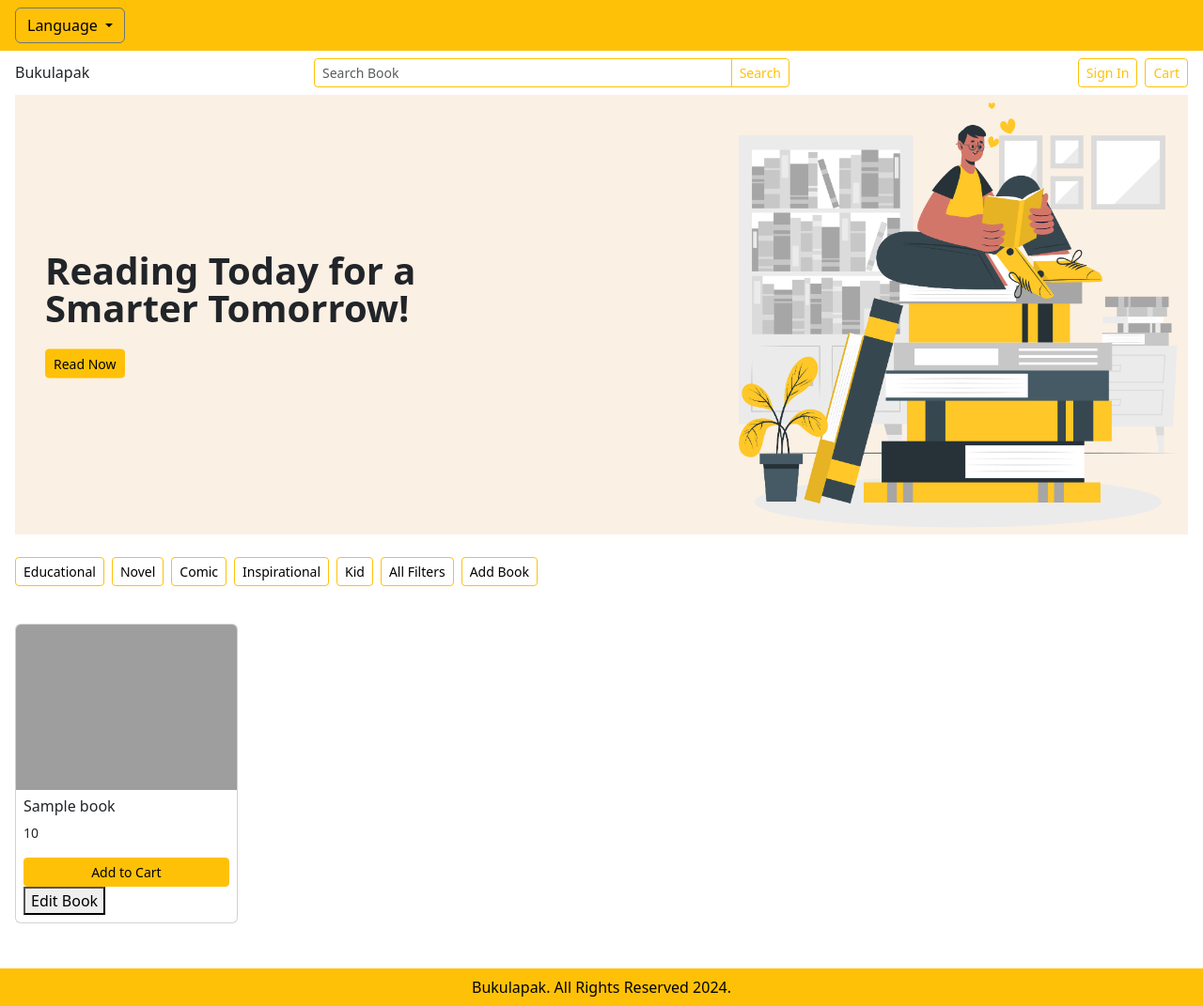
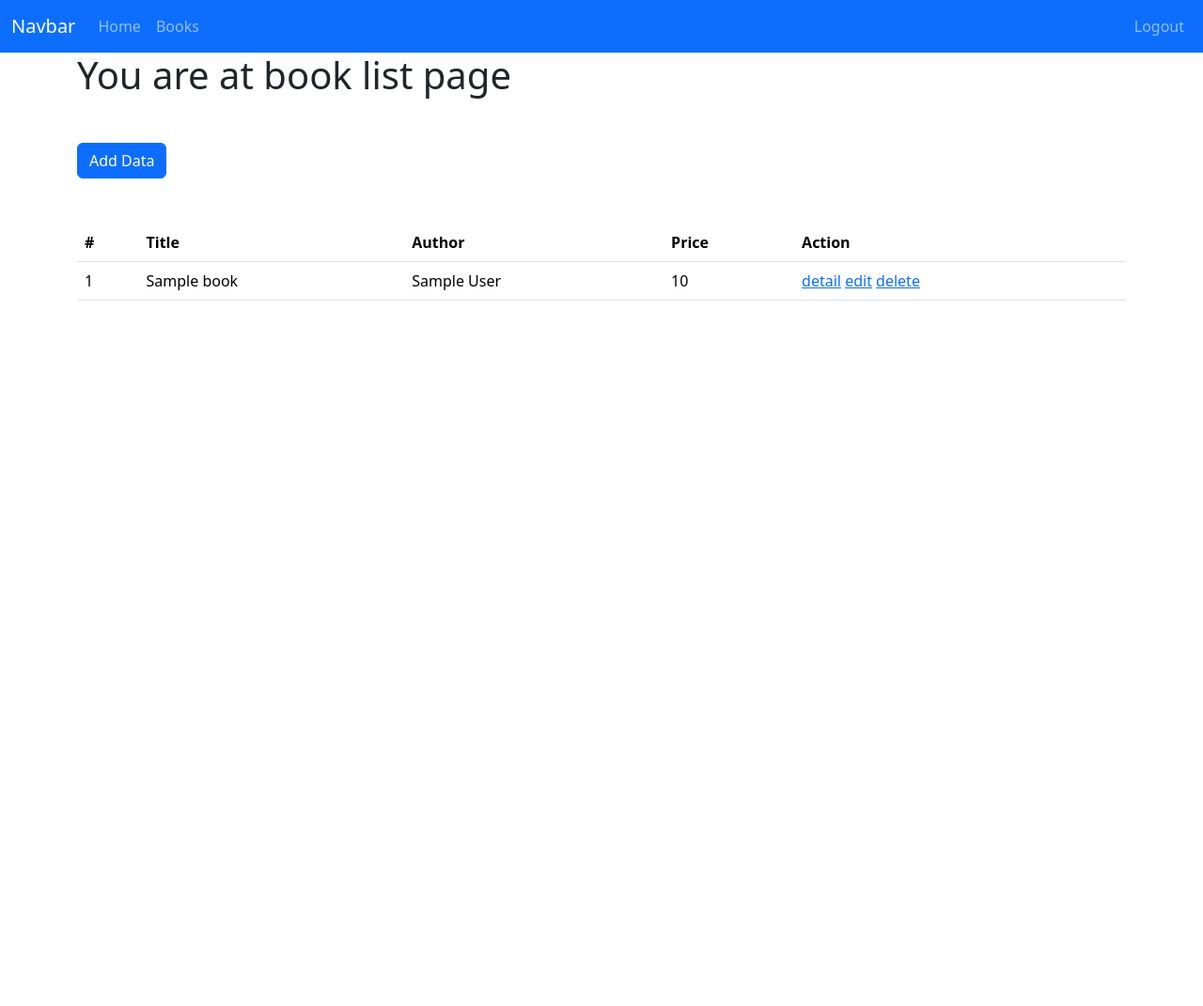
Before and after one commit to MarioOrlando82/bukulapak, a Laravel app: page /bookList in a window 1280 px wide. Shown: the whole page at 94% size. After the commit the page ends 320 px from the top, so only its background shows below. Run offline with Laravel 12, Linux system fonts and the light colour scheme; tables that the repository leaves empty hold one stand-in row (values such as "Sample post"); grey boxes are pictures that could not be loaded.

Commit message:
-add admin layout and book delete function

```diff
--- a/app/Http/Controllers/BookController.php
+++ b/app/Http/Controllers/BookController.php
@@ -17,6 +17,12 @@ class BookController extends Controller
 
     public function create (){
         return view('book/book-add');
+    }
+
+    public function detail($id){
+
+        $book = Book::findOrFail($id);
+        return view('book/book-detail', ['bookDetail'=>$book]);
     }
 
     public function store(Request $request){
@@ -45,9 +51,27 @@ class BookController extends Controller
 
     public function update(Request $request, $id){
 
-        $book = Book::findOrFail($id);
+        $updateBook = Book::findOrFail($id);
 
-        $book->update($request->all());
+        $updateBook->update($request->all());
+
+        if($updateBook){
+            Session::flash('status', 'done');
+            Session::flash('message', 'Book is updated');
+        }
+
+        return redirect('/bookList');
+    }
+
+    public function delete($id){
+        $deletedBook = Book::findOrFail($id);
+        $deletedBook->delete();
+
+        if($deletedBook){
+            Session::flash('status', 'done');
+            Session::flash('message', 'Book is gone');
+        }
+
         return redirect('/bookList');
     }
 }
--- a/app/Providers/AppServiceProvider.php
+++ b/app/Providers/AppServiceProvider.php
@@ -2,6 +2,7 @@
 
 namespace App\Providers;
 
+use Illuminate\Pagination\Paginator;
 use Illuminate\Support\ServiceProvider;
 
 class AppServiceProvider extends ServiceProvider
@@ -20,5 +21,6 @@ class AppServiceProvider extends ServiceProvider
     public function boot(): void
     {
         //
+        Paginator::useBootstrapFive();
     }
 }
--- a/resources/views/book/book-home.blade.php
+++ b/resources/views/book/book-home.blade.php
@@ -1,56 +1,48 @@
-@extends('master.master')
+@extends('layouts/admin-layout')
+
+@section('title', 'Books')
+
 @section('content')
-<div class="container-fluid px-0">
-    <div class="position-relative overflow-hidden px-3">
-        <img src="{{ asset('assets/hero.png') }}" alt="Hero" class="img-fluid w-100">
-        <div class="position-absolute top-50 start-0 translate-middle-y px-4 p-2 p-sm-3 p-md-5 pe-4 pe-sm-0">
-            <h1 class="fs-1 fs-sm-3 fs-md-3 fs-lg-1 fw-bold lh-1 me-4 me-sm-0">
-                Reading Today for a <br class="d-none d-sm-inline">Smarter Tomorrow!
-            </h1>
-            <button class="btn btn-warning text-black mt-2 mt-sm-3 btn-sm">Read Now</button>
-            @if (Session::has('status'))
-                <div>
-                    {{Session::get('message')}}
-                </div>
-            @endif
-        </div>
+
+<h1>You are at book list page</h1>
+
+@if (Session::has('status'))
+    <div class="alert alert-success" role="alert">
+        {{Session::get('status')}}!
+        {{Session::get('message')}}
     </div>
+@endif
 
+<div class="my-5 d-flex justify-content-between">
+    <a href="book-add" class="btn btn-primary">Add Data</a>
+    {{-- <a href="book-deleted" class="btn btn-info">Show Deleted Data</a> --}}
+</div>
 
-    <div class="row mt-3 mt-md-4 px-2 px-md-3">
-        <div class="col-12">
-            <div class="d-flex flex-wrap justify-content-center justify-content-md-start gap-2">
-                <button class="btn btn-sm btn-outline-warning text-black">Educational</button>
-                <button class="btn btn-sm btn-outline-warning text-black">Novel</button>
-                <button class="btn btn-sm btn-outline-warning text-black">Comic</button>
-                <button class="btn btn-sm btn-outline-warning text-black">Inspirational</button>
-                <button class="btn btn-sm btn-outline-warning text-black">Kid</button>
-                <button class="btn btn-sm btn-outline-warning text-black">All Filters</button>
-                <a href="book-add">
-                    <button class="btn btn-sm btn-outline-warning text-black">Add Book</button>
-                </a>
-            </div>
-        </div>
-    </div>
+<table class="table">
+    <thead>
+        <tr>
+            <th>#</th>
+            <th>Title</th>
+            <th>Author</th>
+            <th>Price</th>
+            <th>Action</th>
+        </tr>
+    </thead>
+    <tbody>
+        @foreach ($bookList as $bl)
+            <tr>
+                <td>{{$loop->iteration}}</td>
+                <td>{{$bl->title}}</td>
+                <td>{{$bl->author}}</td>
+                <td>{{$bl->price}}</td>
+                <td>
+                    <a href="book-detail/{{$bl->id}}">detail</a>
+                    <a href="book-update/{{$bl->id}}">edit</a>
+                    <a href="book-delete/{{$bl->id}}">delete</a>
+                </td>
+            </tr>
+        @endforeach
+    </tbody>
+</table>
 
-    <div class="row row-cols-2 row-cols-sm-3 row-cols-md-4 row-cols-lg-5 g-2 g-md-3 mt-3 mt-md-4 px-2 px-md-3">
-        @foreach ($bookList as $bl)
-        <div class="col">
-            <div class="card h-100">
-                <img src="{{ asset('assets/calculus.jpg') }}" class="card-img-top" alt="Calculus" style="width: 100%; height: 100%; object-fit: cover;">
-                <div class="card-body p-2">
-                    <h5 class="card-title fs-6">{{$bl->title}}</h5>
-                    <p class="card-text small">{{$bl->price}}</p>
-                    <div class="d-grid">
-                        <button class="btn btn-warning text-black btn-sm">Add to Cart</button>
-                        <a href="book-update/{{$bl->id}}">
-                            <button>Edit Book</button>
-                        </a>
-                    </div>
-                </div>
-            </div>
-        </div>
-        @endforeach
-    </div>
-</div>
 @endsection
--- /dev/null
+++ b/resources/views/layouts/admin-layout.blade.php
@@ -0,0 +1,44 @@
+<!DOCTYPE html>
+<html lang="en">
+<head>
+    <meta charset="UTF-8">
+    <meta name="viewport" content="width=device-width, initial-scale=1.0">
+    <title>Bukulapak | @yield('title')</title>
+    <link href="https://cdn.jsdelivr.net/npm/bootstrap@5.3.3/dist/css/bootstrap.min.css" rel="stylesheet"
+    integrity="sha384-QWTKZyjpPEjISv5WaRU9OFeRpok6YctnYmDr5pNlyT2bRjXh0JMhjY6hW+ALEwIH" crossorigin="anonymous">
+</head>
+<body>
+    <nav class="navbar navbar-expand-lg navbar-dark bg-primary">
+    <div class="container-fluid">
+        <button class="navbar-toggler" type="button" data-bs-toggle="collapse" data-bs-target="#navbarTogglerDemo03" aria-controls="navbarTogglerDemo03" aria-expanded="false" aria-label="Toggle navigation">
+            <span class="navbar-toggler-icon"></span>
+        </button>
+        <a class="navbar-brand" href="#">Navbar</a>
+        <div class="collapse navbar-collapse" id="navbarTogglerDemo03">
+        <ul class="navbar-nav me-auto mb-2 mb-lg-0">
+            <li class="nav-item">
+                <a class="nav-link" href="/">Home</a>
+            </li>
+            <li class="nav-item">
+                <a class="nav-link" href="/bookList">Books</a>
+            </li>
+            {{-- <li class="nav-item">
+                <a class="nav-link" href="/sesuaikan">Change this name</a>
+            </li> --}}
+        </ul>
+        <ul class="navbar-nav">
+            <li class="nav-item">
+                <a class="nav-link" href="/logout">Logout</a>
+            </li>
+        </ul>
+    </div>
+    </nav>
+
+    <div class="container">
+        @yield('content')
+    </div>
+
+    <script src="https://cdn.jsdelivr.net/npm/bootstrap@5.3.3/dist/js/bootstrap.bundle.min.js"
+    integrity="sha384-YvpcrYf0tY3lHB60NNkmXc5s9fDVZLESaAA55NDzOxhy9GkcIdslK1eN7N6jIeHz" crossorigin="anonymous"></script>
+</body>
+</html>
--- a/routes/web.php
+++ b/routes/web.php
@@ -8,8 +8,12 @@ Route::get('/', function () {
 });
 
 Route::get('/bookList', [BookController::class, 'index']);
+Route::get('/book-detail/{id}', [BookController::class, 'detail']);
+
 Route::get('/book-add', [BookController::class, 'create']); //ke add book page
 Route::post('/addBook',[BookController::class, 'store']); //add ke db
 
 Route::get('/book-update/{id}',[BookController::class, 'edit']); //ke edit book page
 Route::put('/updateBook/{id}', [BookController::class, 'update']); //upd ke db
+
+Route::get('/book-delete/{id}', [BookController::class, 'delete']); //delete dari db
```
Also changed, not shown: resources/views/book/book-add.blade.php (+8 -0 lines), resources/views/book/book-detail.blade.php (added, +15 -0 lines), resources/views/book/book-update.blade.php (+8 -0 lines).
